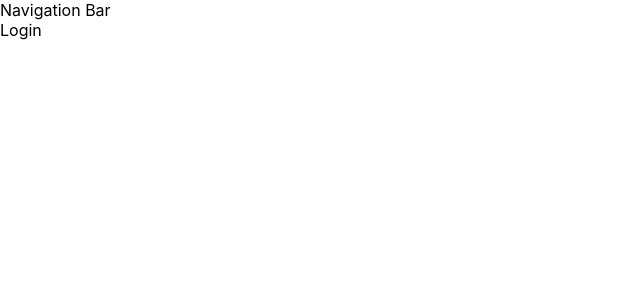
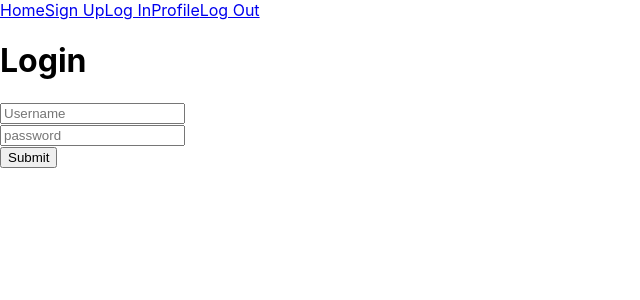
Before and after one commit to FrankGerold/bees-frontend, a React (Create React App) app: page /login in a window 1280 px wide. Shown: the top 300 px of the page, without its empty margins (0-640 px from the left). Built offline with nearby package versions, Linux system fonts and the light colour scheme.

Commit message:
Signup, login pages. Tokens working. Starting detail page.

```diff
--- a/src/Components/Nav.js
+++ b/src/Components/Nav.js
@@ -1,7 +1,26 @@
 import React from 'react';
+import { Link } from 'react-router-dom';
+import { useDispatch } from 'react-redux';
+import actions from '../Redux/userActions'
 
-const Nav = () => (
-  <div>Navigation Bar</div>
-);
+const Nav = () => {
+
+  const dispatch = useDispatch();
+
+  const handleLogout = () => {
+    dispatch(actions.logoutUser())
+  }
+
+
+  return (
+    <nav>
+      <Link to='/'>Home</Link>
+      <Link to='/signup'>Sign Up</Link>
+      <Link to='/login'>Log In</Link>
+      <Link to='/profile'>Profile</Link>
+      <Link to ='/' onClick={handleLogout}>Log Out</Link>
+    </nav>
+  );
+}
 
 export default Nav;
--- a/src/Pages/Login.js
+++ b/src/Pages/Login.js
@@ -1,7 +1,61 @@
-import React from 'react';
+import React, { useState } from 'react';
+import { useDispatch } from 'react-redux';
+import actions from '../Redux/userActions';
 
-const Login = () => (
-  <div>Login</div>
-);
+import Nav from '../Components/Nav';
+
+
+const Login = ({ history }) => {
+
+  const dispatch = useDispatch();
+
+  const [loginForm, setLoginForm] = useState({
+    userName: '',
+    password: ''
+  });
+
+  const handleChange = typing => setLoginForm({...loginForm, [typing.target.name]: typing.target.value});
+
+  const handleSubmit = (submission) => {
+    submission.preventDefault();
+    dispatch(actions.loginUser(loginForm));
+    history.push('/');
+  };
+
+  const {userName, password} = loginForm
+
+  return (
+    <div className='loginField'>
+      <form onSubmit={handleSubmit}>
+
+        <h1>Login</h1>
+
+        <input
+          type='text'
+          name='userName'
+          value={userName}
+          onChange={handleChange}
+          placeholder='Username'
+          />
+
+        <br />
+
+        <input
+          type='password'
+          name='password'
+          value={password}
+          onChange={handleChange}
+          placeholder='password'
+          />
+
+        <br />
+
+        <input type='submit' />
+
+      </form>
+
+    </div>
+  );
+};
 
 export default Login;
--- a/src/Pages/Signup.js
+++ b/src/Pages/Signup.js
@@ -1,6 +1,7 @@
 import React, { useState } from 'react';
 import { useDispatch } from 'react-redux';
-import Actions from '../Redux/actions.js';
+import actions from '../Redux/userActions';
+import Nav from '../Components/Nav';
 
 const Signup = ({ history }) => {
 
@@ -23,15 +24,17 @@ const Signup = ({ history }) => {
 
   const handleSubmit = (form) => {
     form.preventDefault();
-    dispatch(Actions.newUser(signupForm));
+    dispatch(actions.newUser(signupForm));
     history.push('/');
   };
 
   const { name, userName, password, bio, image } = signupForm;
 
   return (
+    <div className='signupField'>
       <form onSubmit={ handleSubmit }>
-
+        <h1>Sign Up!</h1>
+        <br />
         <input
           type='text'
           name='name'
@@ -39,7 +42,7 @@ const Signup = ({ history }) => {
           onChange={ handleChange }
           placeholder='Name'
         />
-
+      <br />
         <input
           type='text'
           name='userName'
@@ -47,7 +50,7 @@ const Signup = ({ history }) => {
           onChange={ handleChange }
           placeholder='Username'
         />
-
+      <br />
         <input
           type='password'
           name='password'
@@ -55,7 +58,7 @@ const Signup = ({ history }) => {
           onChange={ handleChange }
           placeholder='Password'
         />
-
+      <br />
         <input
           type='text'
           name='bio'
@@ -63,7 +66,7 @@ const Signup = ({ history }) => {
           onChange={ handleChange }
           placeholder='Bio'
         />
-
+      <br />
         <input
           type='text'
           name='image'
@@ -71,10 +74,10 @@ const Signup = ({ history }) => {
           onChange={ handleChange }
           placeholder='Image URL'
         />
-
+      <br />
       <input type='submit' />
-
     </form>
+  </div>
   )
 }
 
--- /dev/null
+++ b/src/Redux/SpeciesActions.js
@@ -0,0 +1 @@
+const GBIF_API = `http://api.gbif.org/v1/`
--- a/src/Redux/actions.js
+++ b/src/Redux/userActions.js
@@ -14,13 +14,13 @@ const newUser = user => dispatch => {
     headers: {
       'Content-Type': 'application/json'
     },
-    body: JSON.stringify({user})
+    body: JSON.stringify(user)
   };
   fetch(USERS_URL, config)
     .then(r=>r.json())
     .then(userInfo => {
       dispatch(setUserAction(userInfo.user));
-      localStorage.setItem('token', userInfo.token);
+      localStorage.setItem('token', userInfo.jwt);
     });
 };
 
@@ -47,7 +47,7 @@ const loginUser = user => dispatch => {
     .then(r => r.json())
     .then(userInfo => {
       dispatch(setUserAction(userInfo.user));
-      localStorage.setItem('token', userInfo.token);
+      localStorage.setItem('token', userInfo.jwt);
     });
 };
 
```
Also changed, not shown: 1 other file (tests, documents, lock files or other folders). Lines whose indentation alone changed are shown as unchanged.
